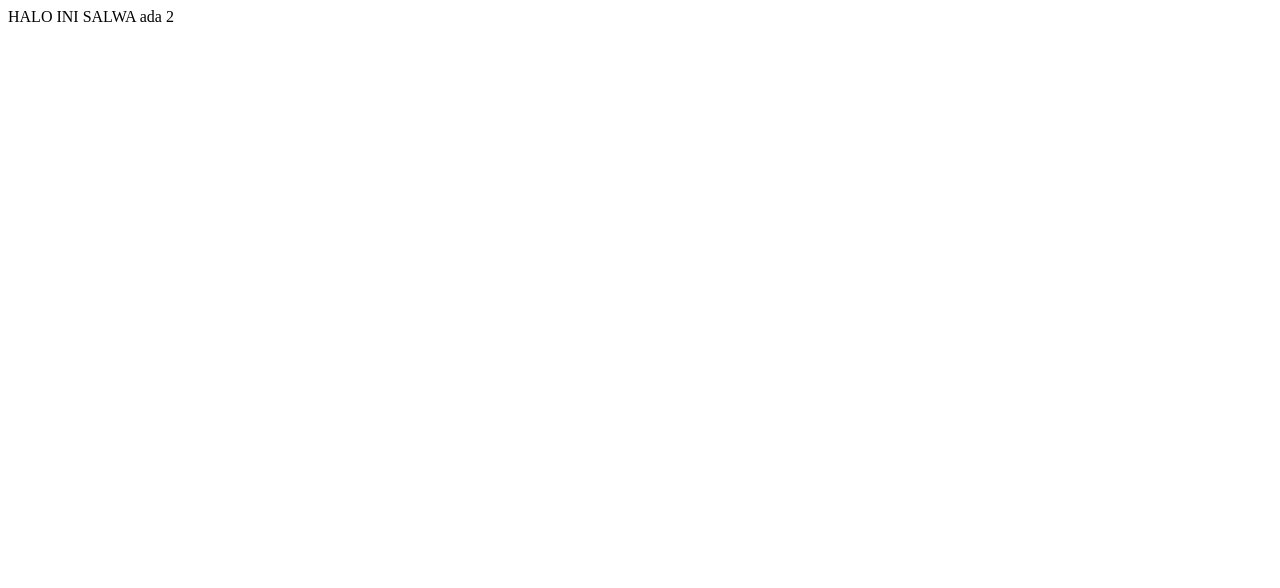
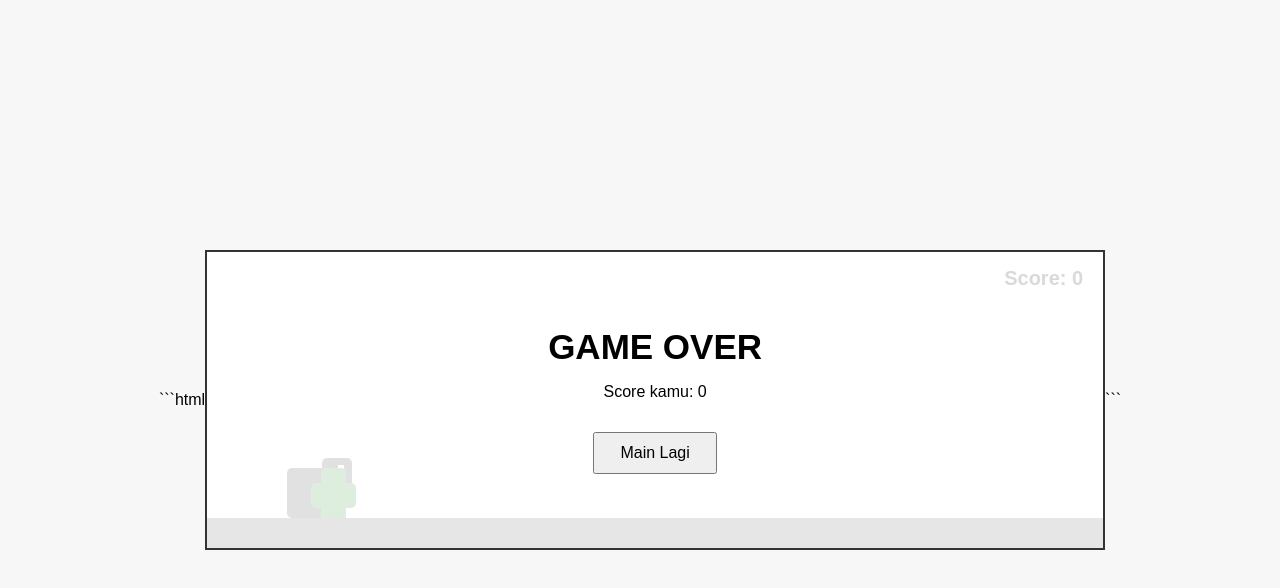
Before and after one commit to salwamauly/mantapkuy, a plain HTML site: page index.html in a window 1280 px wide. Drawn offline with Linux system fonts and the light colour scheme.

Commit message:
Update index.html

````diff
--- a/index.html
+++ b/index.html
@@ -1,11 +1,287 @@
+```html
 <!DOCTYPE html>
-<html lang="en">
-    <head>
+<html lang="id">
+<head>
+    <meta charset="UTF-8">
+    <meta name="viewport" content="width=device-width, initial-scale=1.0">
+    <title>Dino Game Offline</title>
 
-        <title>salwa</title>
-    </head>
+    <style>
+        * {
+            box-sizing: border-box;
+        }
 
-    <body>
-        <a>HALO INI SALWA ada 2</a>
-    </body>
+        body {
+            margin: 0;
+            background: #f7f7f7;
+            font-family: Arial, sans-serif;
+            display: flex;
+            justify-content: center;
+            align-items: center;
+            height: 100vh;
+        }
+
+        .game {
+            width: 900px;
+            height: 300px;
+            background: white;
+            border: 2px solid #333;
+            position: relative;
+            overflow: hidden;
+        }
+
+        .score {
+            position: absolute;
+            top: 15px;
+            right: 20px;
+            font-size: 20px;
+            font-weight: bold;
+        }
+
+        .dino {
+            position: absolute;
+            width: 45px;
+            height: 50px;
+            background: #333;
+            bottom: 30px;
+            left: 80px;
+            border-radius: 5px;
+        }
+
+        .dino::before {
+            content: "";
+            position: absolute;
+            width: 30px;
+            height: 30px;
+            background: #333;
+            right: -20px;
+            top: -10px;
+            border-radius: 5px;
+        }
+
+        .dino::after {
+            content: "";
+            position: absolute;
+            width: 6px;
+            height: 6px;
+            background: white;
+            right: -12px;
+            top: -3px;
+        }
+
+        .cactus {
+            position: absolute;
+            width: 25px;
+            height: 50px;
+            background: #228b22;
+            bottom: 30px;
+            right: -30px;
+            border-radius: 5px 5px 0 0;
+        }
+
+        .cactus::before,
+        .cactus::after {
+            content: "";
+            position: absolute;
+            width: 12px;
+            height: 25px;
+            background: #228b22;
+            top: 15px;
+        }
+
+        .cactus::before {
+            left: -10px;
+            border-radius: 5px 0 0 5px;
+        }
+
+        .cactus::after {
+            right: -10px;
+            border-radius: 0 5px 5px 0;
+        }
+
+        .ground {
+            position: absolute;
+            width: 100%;
+            height: 30px;
+            bottom: 0;
+            background: #555;
+        }
+
+        .game-over {
+            position: absolute;
+            width: 100%;
+            height: 100%;
+            display: none;
+            justify-content: center;
+            align-items: center;
+            flex-direction: column;
+            background: rgba(255,255,255,0.85);
+        }
+
+        .game-over h1 {
+            margin: 0;
+            font-size: 35px;
+        }
+
+        .game-over button {
+            margin-top: 15px;
+            padding: 10px 25px;
+            font-size: 16px;
+            cursor: pointer;
+        }
+
+        .jump {
+            animation: jump 0.6s linear;
+        }
+
+        @keyframes jump {
+            0% {
+                bottom: 30px;
+            }
+
+            50% {
+                bottom: 150px;
+            }
+
+            100% {
+                bottom: 30px;
+            }
+        }
+    </style>
+</head>
+
+<body>
+
+<div class="game">
+
+    <div class="score">
+        Score: <span id="score">0</span>
+    </div>
+
+    <div class="dino" id="dino"></div>
+
+    <div class="cactus" id="cactus"></div>
+
+    <div class="ground"></div>
+
+    <div class="game-over" id="gameOver">
+        <h1>GAME OVER</h1>
+        <p>Score kamu: <span id="finalScore">0</span></p>
+        <button onclick="restartGame()">Main Lagi</button>
+    </div>
+
+</div>
+
+<script>
+
+    const dino = document.getElementById("dino");
+    const cactus = document.getElementById("cactus");
+    const scoreText = document.getElementById("score");
+    const gameOverScreen = document.getElementById("gameOver");
+    const finalScore = document.getElementById("finalScore");
+
+    let score = 0;
+    let speed = 6;
+    let gameRunning = true;
+    let cactusPosition = 900;
+
+    // Fungsi lompat
+    function jump() {
+
+        if (!gameRunning) return;
+
+        if (!dino.classList.contains("jump")) {
+
+            dino.classList.add("jump");
+
+            setTimeout(function() {
+                dino.classList.remove("jump");
+            }, 600);
+        }
+    }
+
+    // Tombol keyboard
+    document.addEventListener("keydown", function(event) {
+
+        if (event.code === "Space" || event.code === "ArrowUp") {
+            event.preventDefault();
+            jump();
+        }
+
+    });
+
+    // Gerakan cactus
+    function moveCactus() {
+
+        if (!gameRunning) return;
+
+        cactusPosition -= speed;
+
+        cactus.style.left = cactusPosition + "px";
+
+        // Jika cactus sudah keluar layar
+        if (cactusPosition < -40) {
+
+            cactusPosition = 900;
+
+            score++;
+            scoreText.textContent = score;
+
+            // Setiap 5 score, game semakin cepat
+            if (score % 5 === 0) {
+                speed += 0.5;
+            }
+        }
+
+        // Cek tabrakan
+        const dinoRect = dino.getBoundingClientRect();
+        const cactusRect = cactus.getBoundingClientRect();
+
+        if (
+            dinoRect.right > cactusRect.left + 5 &&
+            dinoRect.left < cactusRect.right - 5 &&
+            dinoRect.bottom > cactusRect.top + 5
+        ) {
+
+            gameOver();
+            return;
+        }
+
+        requestAnimationFrame(moveCactus);
+    }
+
+    // Game Over
+    function gameOver() {
+
+        gameRunning = false;
+
+        finalScore.textContent = score;
+
+        gameOverScreen.style.display = "flex";
+    }
+
+    // Restart game
+    function restartGame() {
+
+        score = 0;
+        speed = 6;
+        cactusPosition = 900;
+        gameRunning = true;
+
+        scoreText.textContent = "0";
+
+        cactus.style.left = "900px";
+
+        gameOverScreen.style.display = "none";
+
+        moveCactus();
+    }
+
+    // Mulai game
+    moveCactus();
+
+</script>
+
+</body>
 </html>
+```
````
